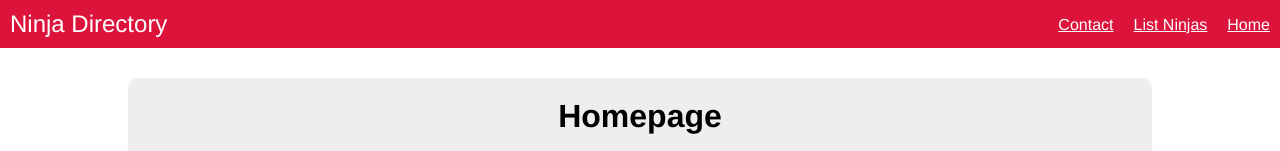
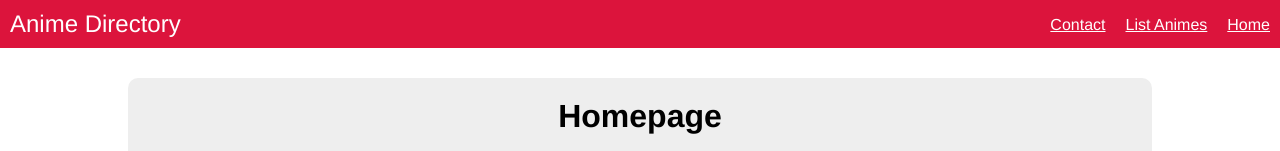
Before and after one commit to okassen/hero-List-Angular, a plain HTML site: page index.html in a window 1280 px wide. Shown: the top 151 px of the page. Drawn offline with Linux system fonts and the light colour scheme; no server answers.

Commit message:
Update header.html

```diff
--- a/header.html
+++ b/header.html
@@ -1,8 +1,8 @@
 <div id="menu-bar">
-    <h1>Ninja Directory</h1>
+    <h1>Anime Directory</h1>
     <ul>
         <li><a href="/home">Home</a></li>
-        <li><a href="/directory">List Ninjas</a></li>
+        <li><a href="/directory">List Animes</a></li>
         <li><a href="/contact">Contact</a></li>
     </ul>
 </div>
```
